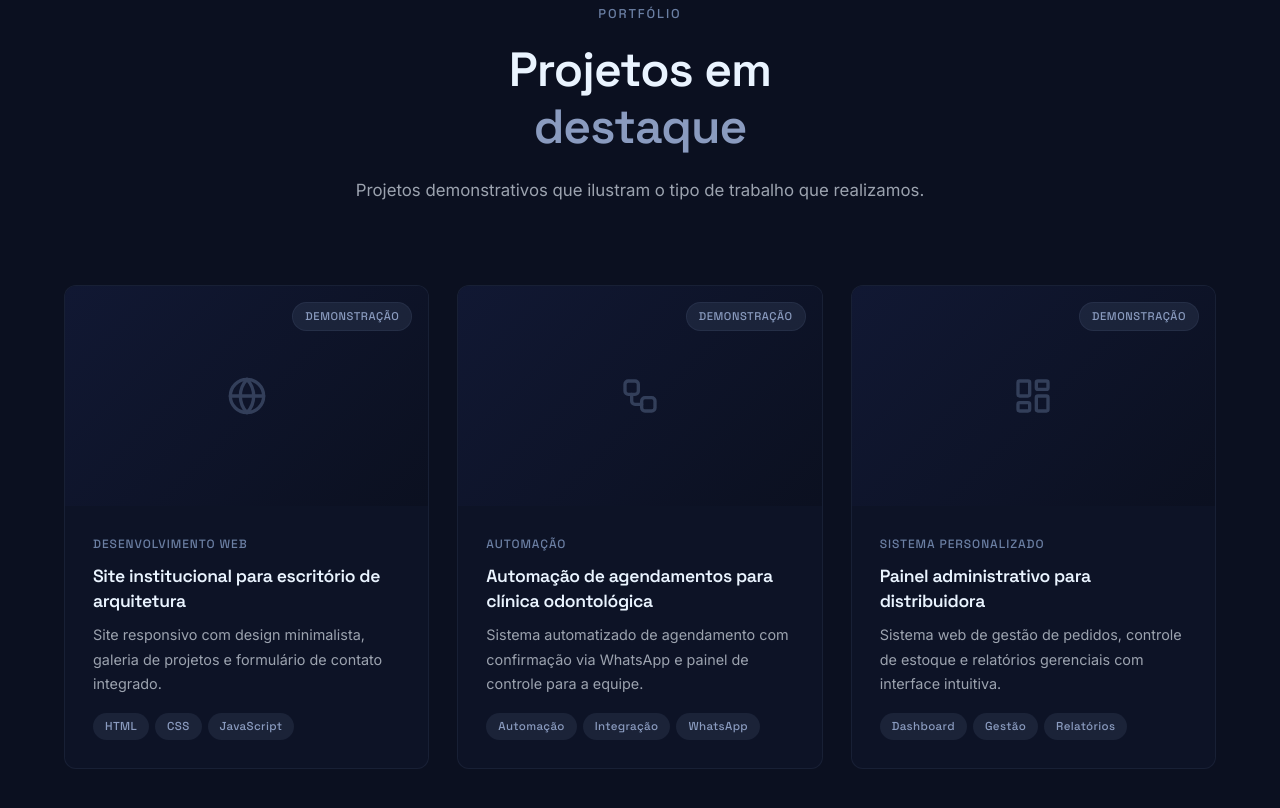
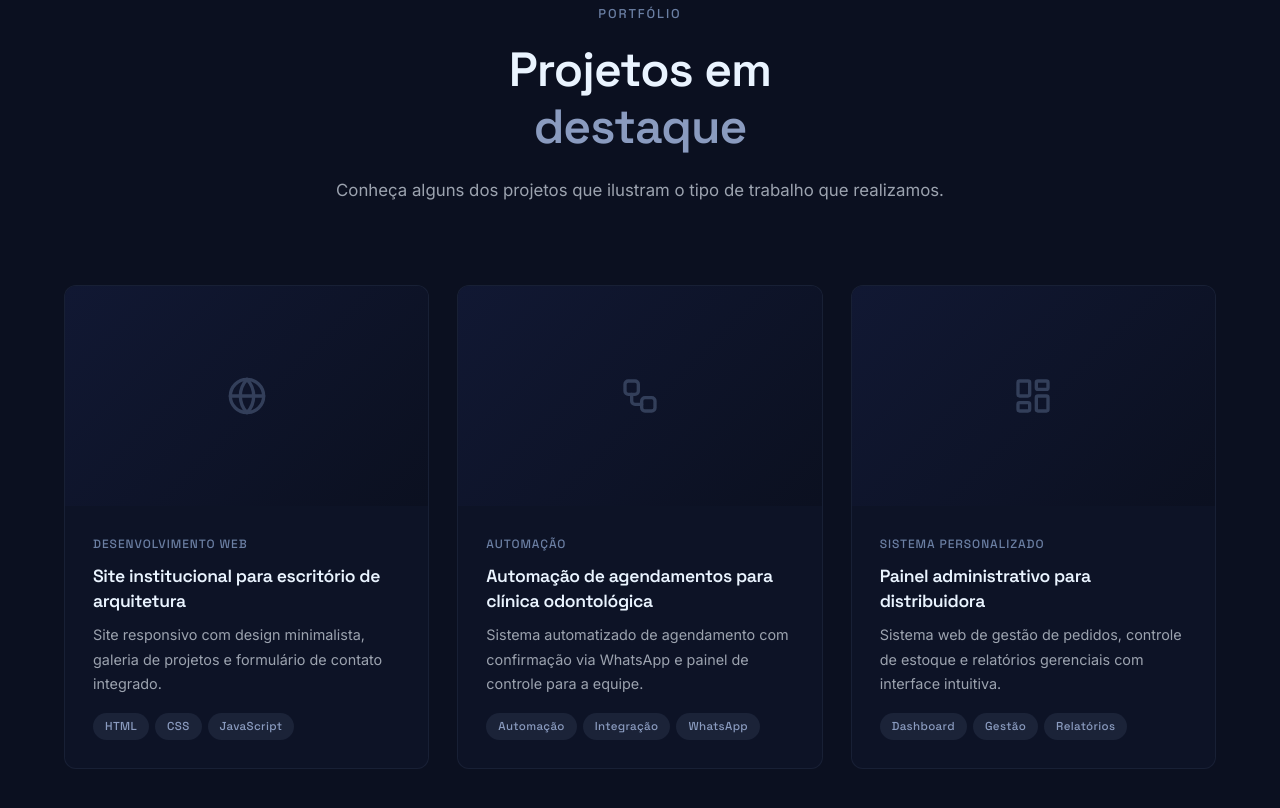
Before and after one commit to alanyscesariodev/site_NovaLink, a plain HTML site: page index.html in a window 1280 px wide. Shown: the part 5408-6216 px from the top of the page. Drawn offline with nearby package versions, Linux system fonts and the light colour scheme; a web font is replaced by a local one.

```diff
--- a/index.html
+++ b/index.html
@@ -416,7 +416,7 @@
       <div class="section__header animate-on-scroll">
         <p class="section__tag">Portfólio</p>
         <h2 class="section__title">Projetos em<br><span class="text-accent">destaque</span></h2>
-        <p class="section__subtitle">Projetos demonstrativos que ilustram o tipo de trabalho que realizamos.</p>
+        <p class="section__subtitle">Conheça alguns dos projetos que ilustram o tipo de trabalho que realizamos.</p>
       </div>
 
       <div class="portfolio__grid">
@@ -426,7 +426,7 @@
             <div class="portfolio-card__placeholder">
               <i data-lucide="globe" aria-hidden="true"></i>
             </div>
-            <span class="portfolio-card__badge">Demonstração</span>
+
           </div>
           <div class="portfolio-card__content">
             <span class="portfolio-card__category">Desenvolvimento Web</span>
@@ -445,7 +445,7 @@
             <div class="portfolio-card__placeholder">
               <i data-lucide="workflow" aria-hidden="true"></i>
             </div>
-            <span class="portfolio-card__badge">Demonstração</span>
+
           </div>
           <div class="portfolio-card__content">
             <span class="portfolio-card__category">Automação</span>
@@ -464,7 +464,7 @@
             <div class="portfolio-card__placeholder">
               <i data-lucide="layout-dashboard" aria-hidden="true"></i>
             </div>
-            <span class="portfolio-card__badge">Demonstração</span>
+
           </div>
           <div class="portfolio-card__content">
             <span class="portfolio-card__category">Sistema Personalizado</span>
```
